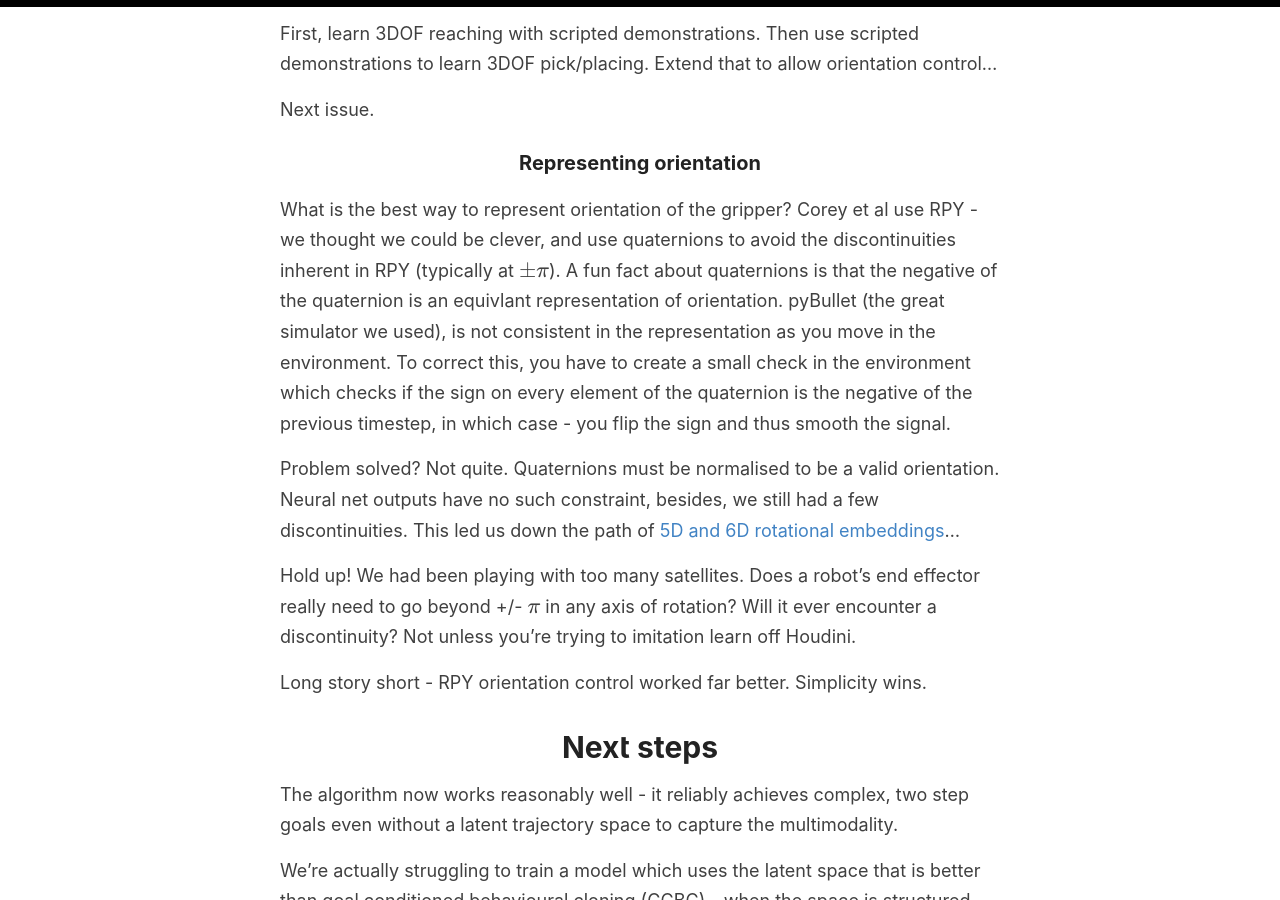
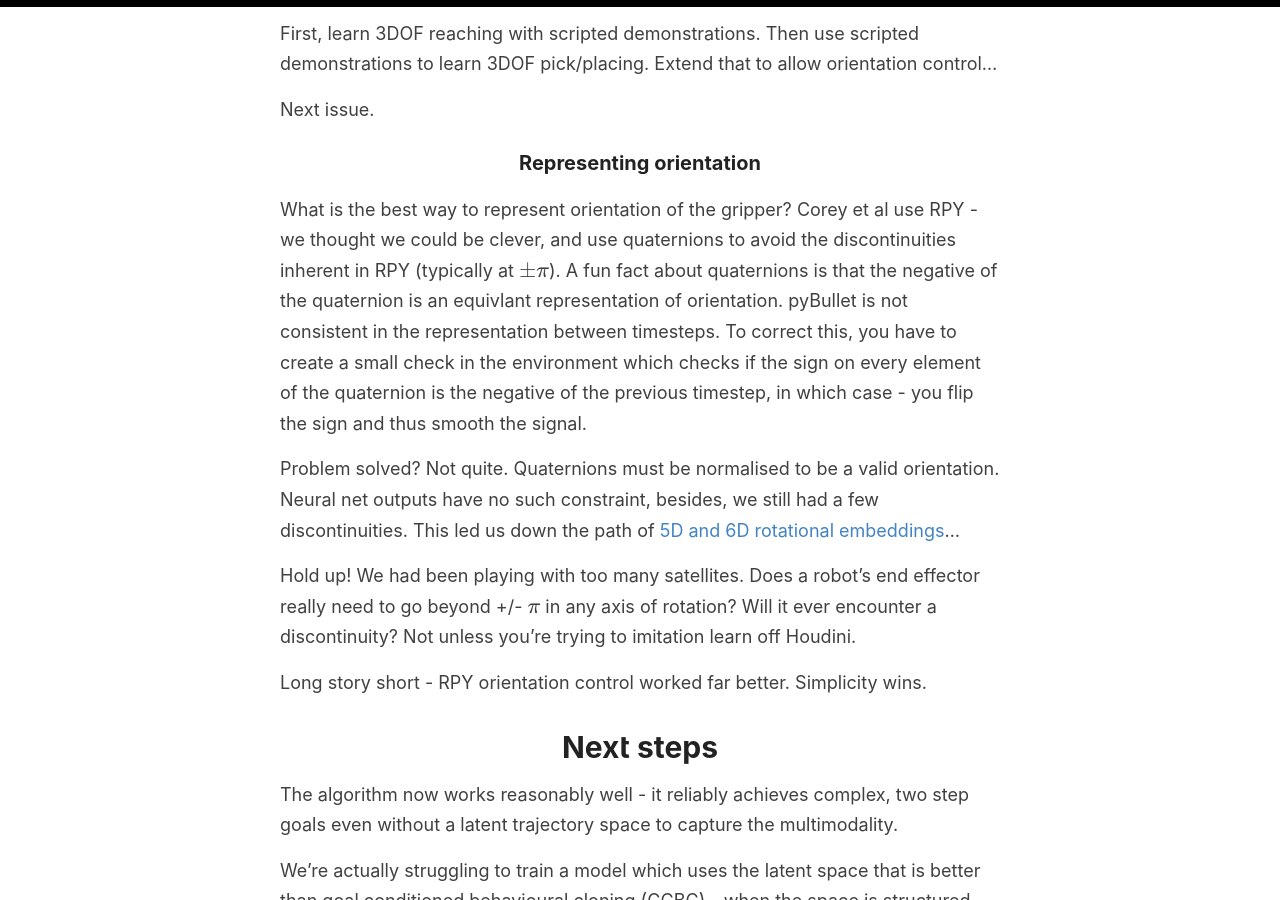
Before and after one commit to sholtodouglas/sholtodouglas.github.io, a Jekyll site: the page built from _posts/2020-12-18-LearningFromPlayAndLanguage.md, in a window 1280 px wide and 900 px high, scrolled down 4169 px. Built offline with Jekyll 4.4.1, drawn with Linux system fonts in a browser that asks for light colours; formulas are drawn with MathJax 3.

Commit message:
Update 2020-12-18-LearningFromPlayAndLanguage.md

```diff
--- a/_posts/2020-12-18-LearningFromPlayAndLanguage.md
+++ b/_posts/2020-12-18-LearningFromPlayAndLanguage.md
@@ -49,7 +49,7 @@ First, learn 3DOF reaching with scripted demonstrations. Then use scripted demon
 Next issue.
 
 ### Representing orientation
-What is the best way to represent orientation of the gripper? Corey et al use RPY - we thought we could be clever, and use quaternions to avoid the discontinuities inherent in RPY (typically at $ \pm \pi$). A fun fact about quaternions is that the negative of the quaternion is an equivlant representation of orientation. pyBullet (the great simulator we used), is not consistent in the representation as you move in the environment. To correct this, you have to create a small check in the environment which checks if the sign on every element of the quaternion is the negative of the previous timestep, in which case - you flip the sign and thus smooth the signal.
+What is the best way to represent orientation of the gripper? Corey et al use RPY - we thought we could be clever, and use quaternions to avoid the discontinuities inherent in RPY (typically at $ \pm \pi$). A fun fact about quaternions is that the negative of the quaternion is an equivlant representation of orientation. pyBullet is not consistent in the representation between timesteps. To correct this, you have to create a small check in the environment which checks if the sign on every element of the quaternion is the negative of the previous timestep, in which case - you flip the sign and thus smooth the signal.
 
 Problem solved? Not quite. Quaternions must be normalised to be a valid orientation. Neural net outputs have no such constraint, besides, we still had a few discontinuities. This led us down the path of [5D and 6D rotational embeddings](https://openaccess.thecvf.com/content_CVPR_2019/papers/Zhou_On_the_Continuity_of_Rotation_Representations_in_Neural_Networks_CVPR_2019_paper.pdf)...
 
```
